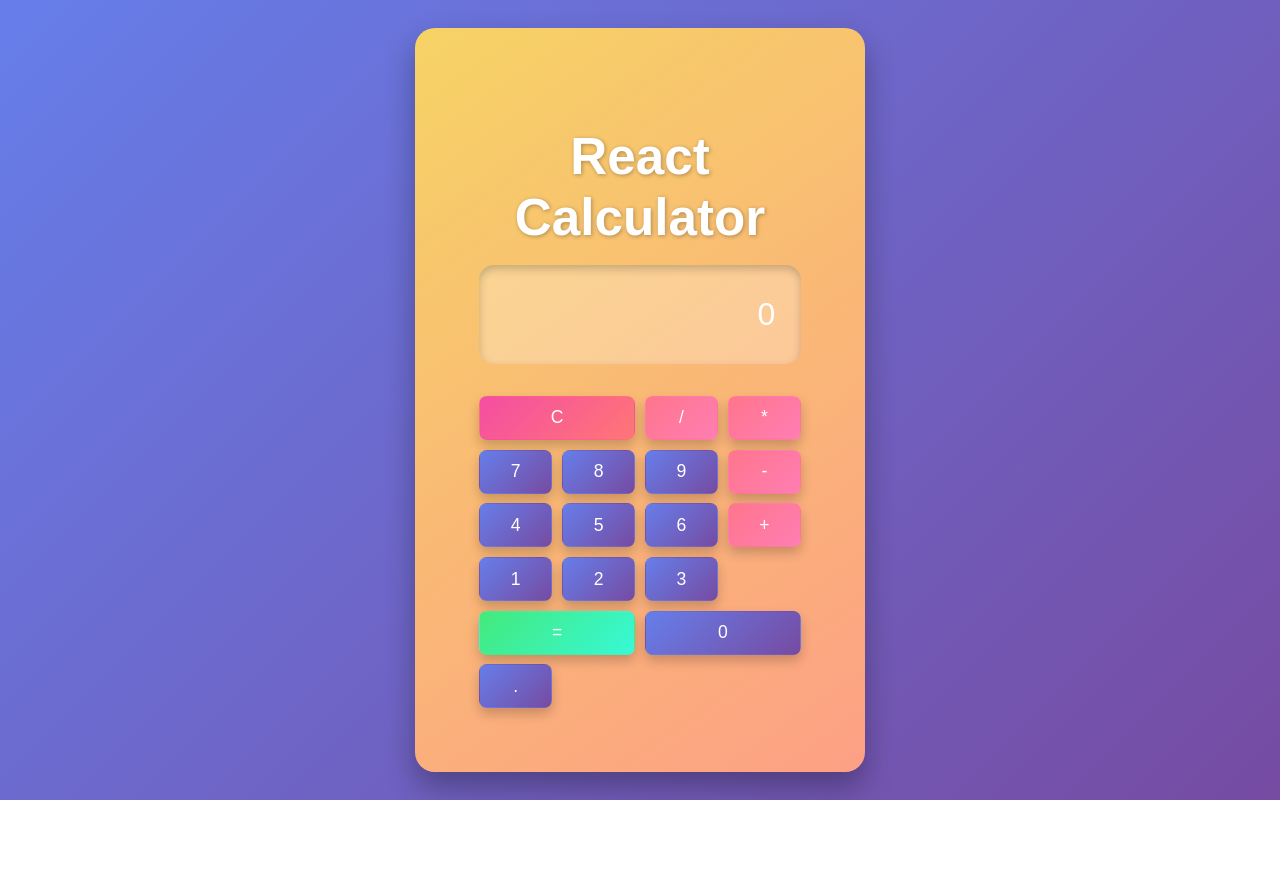
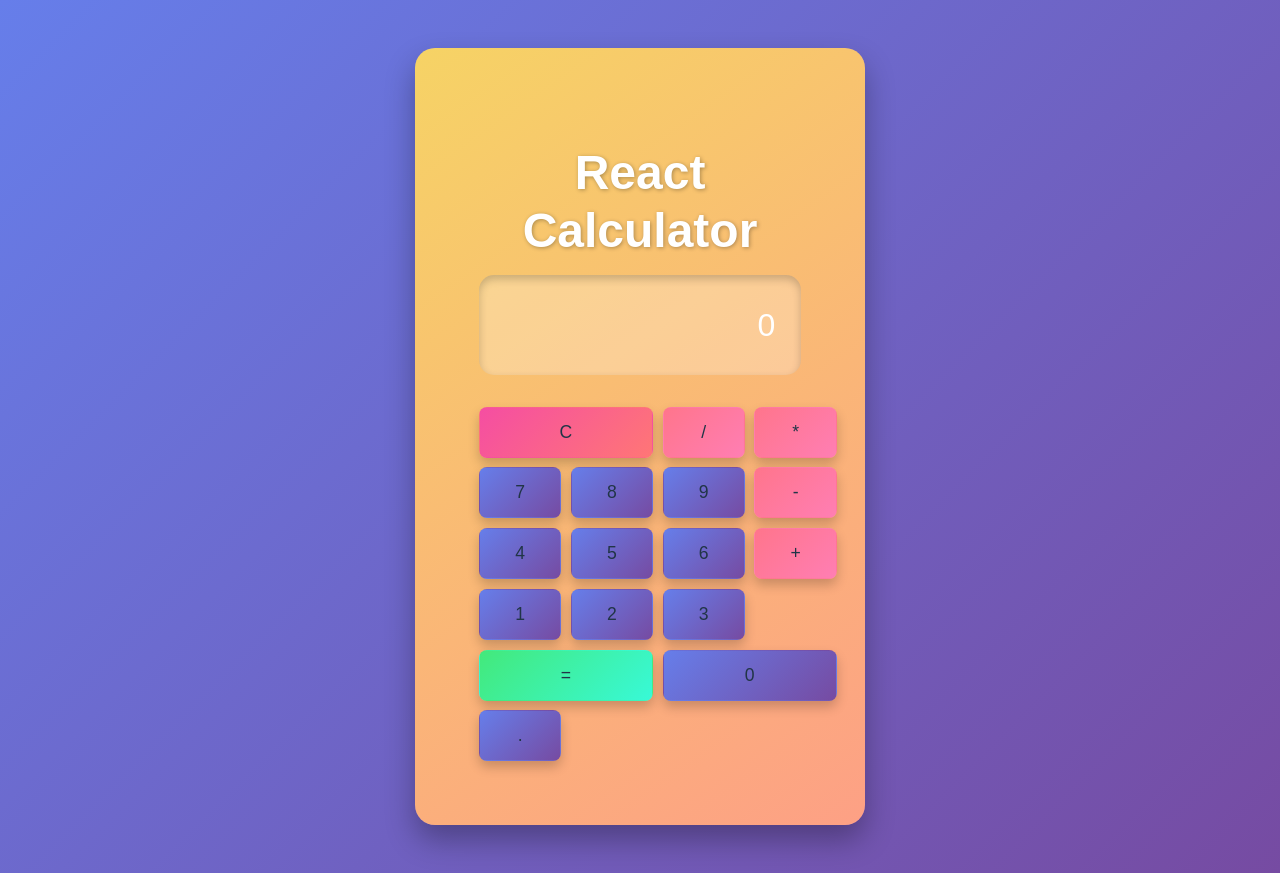
Before and after one commit to ahmedk786/React-Calculator-app, a React (Vite) app in the folder react-calculator/: page / in a window 1280 px wide. Before the commit the page ends 800 px from the top, so only its background shows below. Built offline with nearby package versions, Linux system fonts and the light colour scheme.

Commit message:
Update index.css

```diff
--- a/react-calculator/src/index.css
+++ b/react-calculator/src/index.css
@@ -13,6 +13,7 @@
   -moz-osx-font-smoothing: grayscale;
 }
 
+/* ===== Links ===== */
 a {
   font-weight: 500;
   color: #646cff;
@@ -22,26 +23,31 @@ a:hover {
   color: #535bf2;
 }
 
+/* ===== Body Layout ===== */
 body {
   margin: 0;
   display: flex;
-  flex-direction: column; /* stack content vertically */
+  flex-direction: column; /* vertical flow */
   align-items: center;
   justify-content: center;
   min-width: 320px;
   min-height: 100vh;
   padding: 1rem;
   box-sizing: border-box;
-  overflow-x: hidden; /* prevent sideways scroll */
+  overflow-x: hidden; /* stop sideways scroll */
+  transition: background-color 0.3s, color 0.3s; /* smooth theme switch */
 }
 
+/* ===== Headings ===== */
 h1 {
-  font-size: clamp(1.8rem, 6vw, 3.2rem); /* responsive heading */
+  font-size: clamp(1.8rem, 6vw, 3.2rem);
   line-height: 1.2;
   text-align: center;
   margin-bottom: 1rem;
+  font-weight: 700;
 }
 
+/* ===== Buttons ===== */
 button {
   border-radius: 8px;
   border: 1px solid transparent;
@@ -50,8 +56,9 @@ button {
   font-weight: 500;
   font-family: inherit;
   background-color: #1a1a1a;
+  color: #fff;
   cursor: pointer;
-  transition: border-color 0.25s, transform 0.2s;
+  transition: border-color 0.25s, transform 0.2s, background-color 0.3s;
   width: auto;
   max-width: 100%;
 }
@@ -75,10 +82,11 @@ button:focus-visible {
   }
   button {
     background-color: #f9f9f9;
+    color: #213547;
   }
 }
 
-/* 📱 Mobile Adjustments (max 600px) */
+/* 📱 Mobile Adjustments (≤600px) */
 @media (max-width: 600px) {
   body {
     padding: 0.8rem;
@@ -90,18 +98,46 @@ button:focus-visible {
   }
 
   button {
-    width: 100%; /* full width on small screens */
+    width: 100%; /* full width buttons */
     padding: 0.8em;
   }
 }
 
-/* 📲 Extra Small Devices (<360px) */
+/* 📲 Extra Small Devices (≤360px) */
 @media (max-width: 360px) {
   h1 {
-    font-size: 1.4rem;
+    font-size: 1.3rem;
   }
   button {
-    font-size: 0.9rem;
+    font-size: 0.85rem;
     padding: 0.6em;
   }
 }
+
+/* 💻 Tablets (601px–1024px) */
+@media (min-width: 601px) and (max-width: 1024px) {
+  body {
+    padding: 2rem;
+  }
+  h1 {
+    font-size: clamp(2rem, 5vw, 2.5rem);
+  }
+  button {
+    font-size: clamp(1rem, 2.5vw, 1.2rem);
+    padding: 0.7em 1.5em;
+  }
+}
+
+/* 🖥️ Laptops & Desktops (>1024px) */
+@media (min-width: 1025px) {
+  body {
+    padding: 3rem;
+  }
+  h1 {
+    font-size: 3rem;
+  }
+  button {
+    font-size: 1.1rem;
+    padding: 0.8em 2em;
+  }
+}
```
